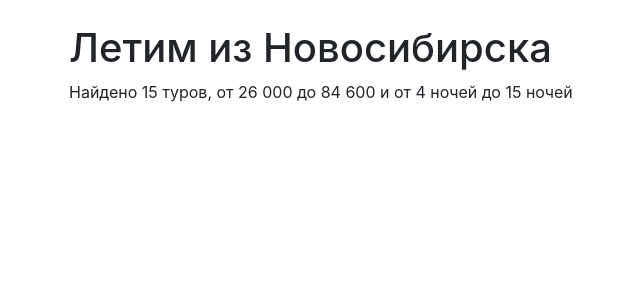
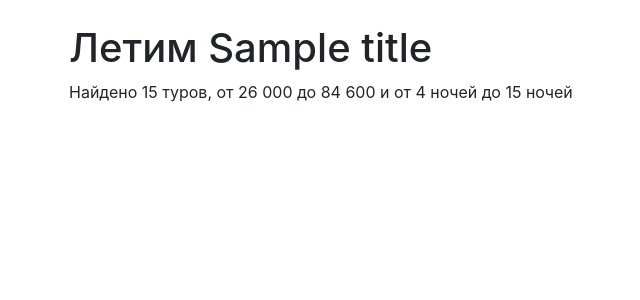
Before and after one commit to Kaun/flask-project_1, a Flask app: template templates/depature.html in a window 1280 px wide. Shown: the part 72-372 px from the top of the page, without its empty margins (16-656 px from the left). Run offline with Flask 2, Linux system fonts and the light colour scheme; the template is opened without the code that fills it: most values are stand-ins (such as "Sample title", 1, 10 or a date in 2020); some libraries are stand-ins or nearby versions.

Commit message:
deputure

```diff
--- a/app.py
+++ b/app.py
@@ -1,5 +1,5 @@
 from flask import Flask, render_template
-from data import tours
+from data import tours, departures
 app = Flask(__name__)
 
 
@@ -10,16 +10,16 @@ def route_index():
 
 @app.route('/depature/<depature>')
 def route_depature(depature):
-    return render_template("depature.html", depature=depature, tours=tours)
+    return render_template("depature.html", depature=depature, tours=tours, title=departures[depature])
 
 
 @app.route('/tour/<id>')
 def route_tour(id):
     return render_template("tour_1.html", id=id)
 
-@app.route('/test/<role>')
-def route_test(role):
-    return render_template("test.html", role=role)
+@app.route('/test/')
+def route_test():
+    return render_template("test.html")
 
 
 if __name__ == '__main__':
--- a/templates/depature.html
+++ b/templates/depature.html
@@ -1,23 +1,19 @@
 {% extends 'base.html' %}
 
 {% block container %}
-    <h1 class="display-5 mt-4">Летим из Новосибирска</h1>
+    <h1 class="display-5 mt-4">Летим {{title }}</h1>
     <p class="mb-4">Найдено 15 туров, от 26 000 до 84 600 и от 4 ночей до 15 ночей</p>
     <!-- CARDS -->
-    <div class="row mt-5">
-        {% for tour in tours.values() %}
-            {%  if tour.departure==depature%}
+    <div class="row mt-5">{% for tour in tours.values() %}{%  if tour.departure==depature%}
         <div class="col-4">
         <div class="card mb-4">
-          <img src={{tour.picture }} class="card-img-top img-fluid" alt="">
+          <img src="{{tour.picture}}" class="card-img-top img-fluid" alt="">
           <div class="card-body">
             <h2 class="h5 card-title">{{tour.title}}</h2>
-            <p class="card-text">Some quick example text to build on the card title and make up the bulk of the card's content.</p>
+            <p class="card-text">{{ tour.description|truncate(100, False) }}</p>
             <a href="#" class="btn btn-sm btn-primary">Подробнее</a>
           </div>
         </div>
-      </div>
-            {% endif %}
-    {% endfor %}
+      </div>{% endif %}{% endfor %}
     </div>
 {% endblock %}
--- a/templates/test.html
+++ b/templates/test.html
@@ -5,10 +5,6 @@
     <title>Title</title>
 </head>
 <body>
-{% if (role) == "admin" %}
-    <p>Hello, {{ role }}</p>
-{% else %}
-<p>NO {{ role }}</p>
-{% endif %}
+<img src="https://images.unsplash.com/photo-1551882547-ff40c63fe5fa?ixlib=rb-1.2.1&ixid=eyJhcHBfaWQiOjEyMDd9&auto=format&fit=crop&w=800&q=60" width="300" height="200" class="card-img-top img-fluid" alt="">
 </body>
 </html>
```
